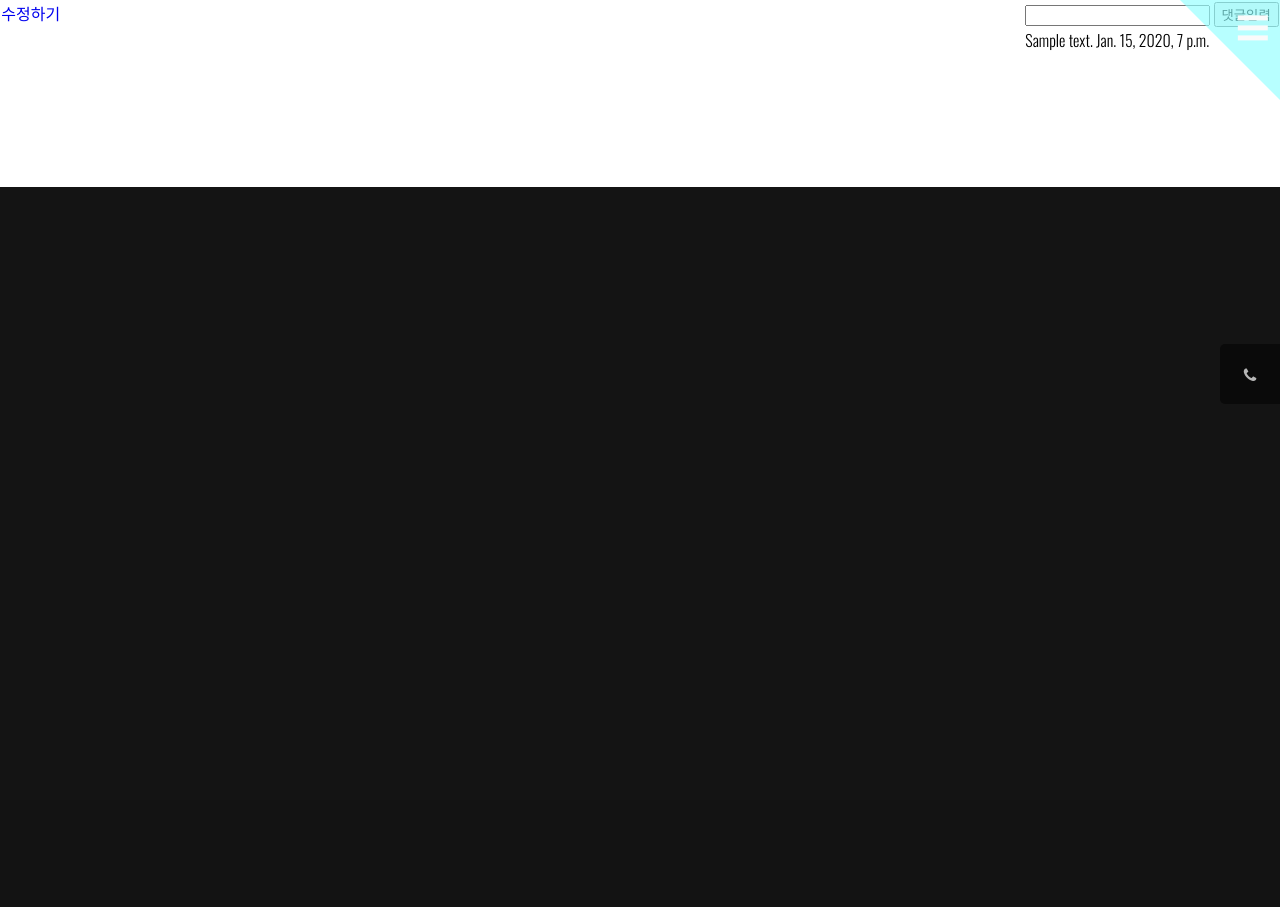
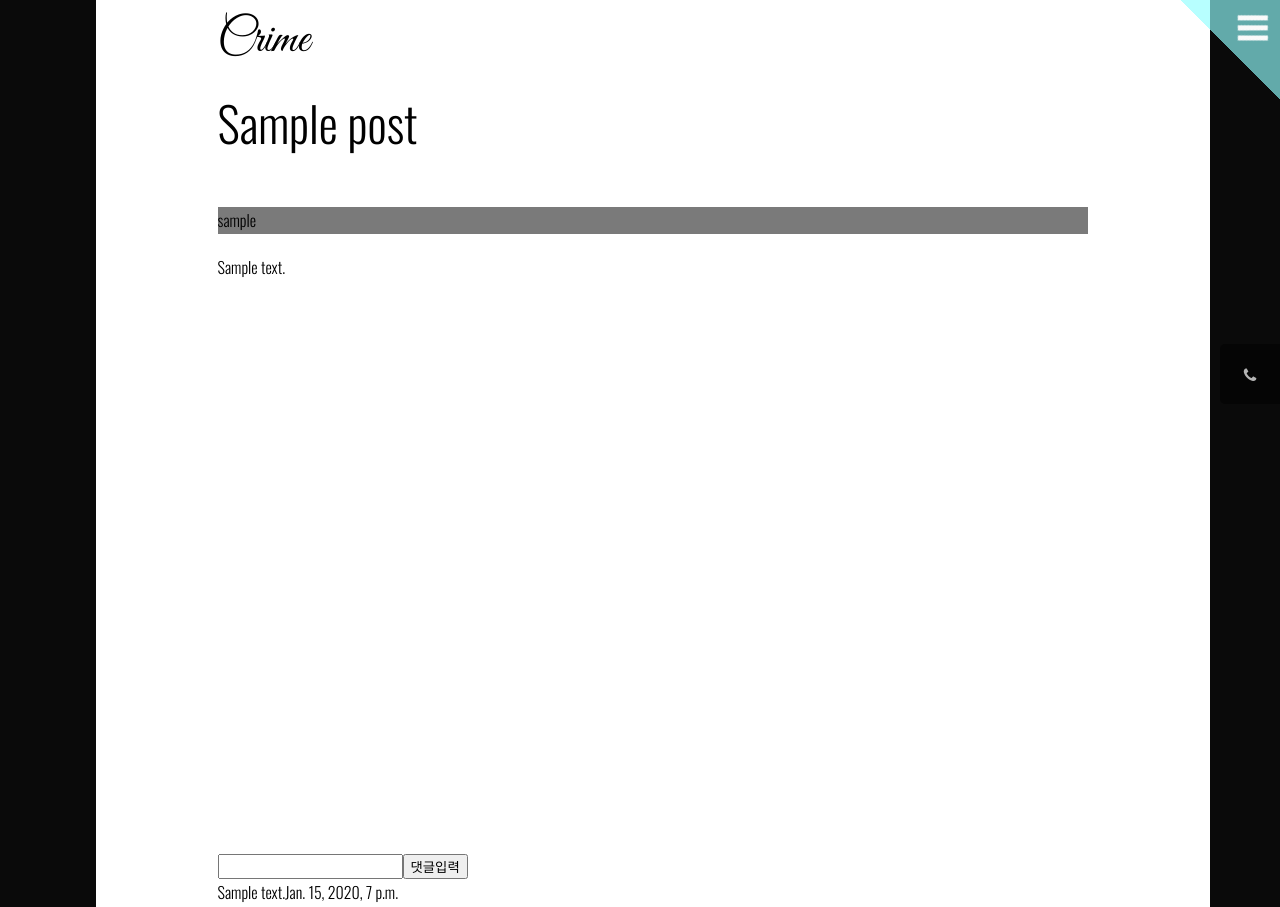
Before and after one commit to helloworldjay/crimereport, a Django app: page /post/postlist/1/ in a window 1280 px wide. Before the commit the page ends 381 px from the top, so only its background shows below. Run offline with Django 3.2, Linux system fonts and the light colour scheme; tables that the repository leaves empty hold one stand-in row (values such as "Sample post"); some libraries are stand-ins or nearby versions; some web fonts are replaced.

Commit message:
2020.11.24 detailpost design 중

```diff
--- a/crimereport/post/static/post/css/postStyle.css
+++ b/crimereport/post/static/post/css/postStyle.css
@@ -1,5 +1,8 @@
+html {
+    background-color: rgb(0, 0, 0, 0.8);
+}
 body{
-    background-color: white;
+    background-color:  rgb(0, 0, 0, 0.8);
 }
 .postwrapper {
     display: flex;
@@ -66,26 +69,53 @@ body{
 
 .detail-container {
     display: flex;
-    width: 100%;
-    margin: 0;
-    padding: 0;
+    width: 85%;
+    margin-left: 7.5%;
+    margin-right: 7.5%;
     justify-content: center;
-    align-content: center;
+    align-items: center;
+    flex-direction: column;
+    background-color: white;
+    padding-left: 1%;
+    padding-right: 1%;
 }
 .detail-postwrapper{
     display: flex;
     width:80%;
     flex-direction: column;
+    min-height: 100vh;
 }
-.detail-title {
+.detail-postwrapper .detail-pagetitle {
+    display: flex;
+    font-size: 300%;
+    font-weight: 500;
+    font-family: Great Vibes;
+}
+.detail-postwrapper .detail-title {
     display: flex;
     font-size: 300%;
     margin-bottom : 5%;
-    color: white;
+    color: black;
 }
-.detail-text {
+.detail-postwrapper .detail-text {
     display: flex;
-    color: white;
+    color: black;
+}
+.detail-postwrapper .detail-idbar {
+    display: inline;
+    background-color: rgba(0, 0, 1, 0.521);
+}
+.detail-container ul {
+    display: flex;
+    width: 80%;
+    flex-direction: column;
+}
+.detail-container ul form {
+    display: flex;
+}
+.detail-container ul li {
+    display: flex;
+
 }
 .sub_news,.sub_news th,.sub_news td{
     border:0
--- a/crimereport/post/templates/post/detailPost.html
+++ b/crimereport/post/templates/post/detailPost.html
@@ -9,10 +9,16 @@
 {% block contents %}
     <div class='detail-container'>
         <div class='detail-postwrapper'>
-            <a href={% url 'updatepost' detail_post.id %}>수정하기</a>
+            {% if user == detail_post.author %}
+                <a href={% url 'updatepost' detail_post.id %}>수정하기</a>
+            {% endif %}
+            <span class='detail-pagetitle'>Crime</span>
             <span class='detail-title'>{{detail_post.title}}</span>
+            <p class='detail-idbar'>{{detail_post.author}}</p>
             <span class='detail-text'>{{detail_post.text}}</span>
         </div>
+        <br>
+        <br>
         <ul>
             <form method="post">
             {% comment %} onsubmit="input_comment({{detail_post.id}})" {% endcomment %}
```
Also changed, not shown: crimereport/post/templates/post/blog.html (added, +97 -0 lines).
